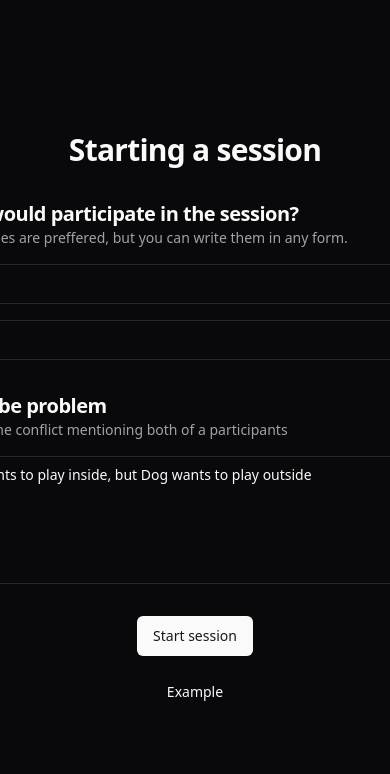
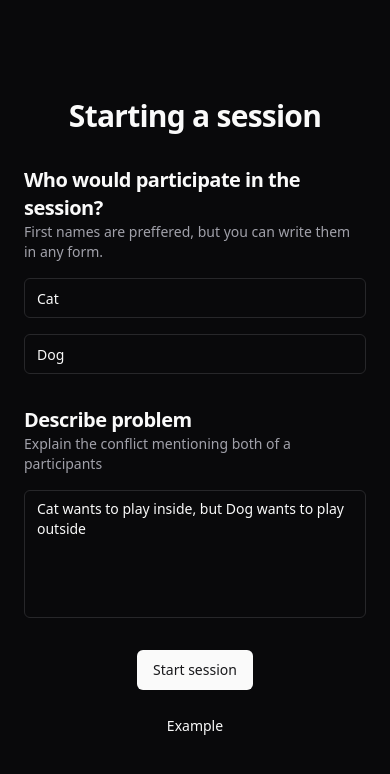
Before and after one commit to ex3ndr/conflict-chat, a React (Vite) app: page / in a window 390 px wide. Shown: the top 774 px of the page. Built offline with nearby package versions, Linux system fonts and the light colour scheme.

Commit message:
ref: improve mobile layout

```diff
--- a/src/app/_root.module.css
+++ b/src/app/_root.module.css
@@ -3,7 +3,7 @@
   flex-direction: column;
   justify-content: center;
   align-items: center;
-  height: 100vh;
+  height: calc(100vh - env(safe-area-inset-bottom));
   width: 100vw;
 }
 
@@ -26,7 +26,7 @@
   align-self: stretch;
   justify-content: flex-start;
   align-items: stretch;
-  max-width: 1200px;
+  max-width: calc(min(1200px, 100vw));
   background-color: hsl(var(--background));
   overflow: hidden;
 }
--- a/src/app/fragments/Chat.tsx
+++ b/src/app/fragments/Chat.tsx
@@ -192,7 +192,7 @@ const ChatJoin = React.memo((props: { id: string, nameA: string, nameB: string,
     };
 
     return (
-        <div className='flex flex-grow justify-center items-center'>
+        <div className='flex flex-grow justify-center items-center px-[16px]'>
             <div className='flex flex-col items-center'>
                 <h2 className="scroll-m-20 text-3xl font-semibold tracking-tight first:mt-0 mb-[24px]">Mediation Session</h2>
                 <blockquote className="border-l-2 pl-6 italic mb-[32px]">
--- a/src/app/fragments/CreateChat.module.css
+++ b/src/app/fragments/CreateChat.module.css
@@ -1,11 +1,22 @@
 .container {
     display: flex;
-    flex-direction: column;
+    flex-direction: row;
     align-items: center;
     justify-content: center;
     flex-grow: 1;
     flex-basis: 0;
 }
+
+.inner {
+    display: flex;
+    flex-direction: column;
+    flex-grow: 1;
+    flex-basis: 0;
+    align-items: center;
+    justify-content: center;
+    max-width: calc(min(100%, 560px));
+}
+
 .section {
     align-self: center;
     align-items: flex-start;
@@ -14,6 +25,6 @@
     padding-left: 24px;
     padding-right: 24px;
     gap: 16px;
-    width: 560px;
+    width: 100%;
     margin-bottom: 32px;
 }
--- a/src/app/fragments/CreateChat.tsx
+++ b/src/app/fragments/CreateChat.tsx
@@ -39,6 +39,7 @@ export const CreateChat = React.memo(() => {
 
     return (
         <div className={styles.container}>
+            <div className={styles.inner}>
                 <h2 className="scroll-m-20 text-3xl font-semibold tracking-tight first:mt-0 pb-[32px]">Starting a session</h2>
                 <div className={styles.section}>
                     <div>
@@ -63,5 +64,6 @@ export const CreateChat = React.memo(() => {
                     Example
                 </Button>
             </div>
+        </div>
     );
 });
```
Lines whose indentation alone changed are shown as unchanged.
